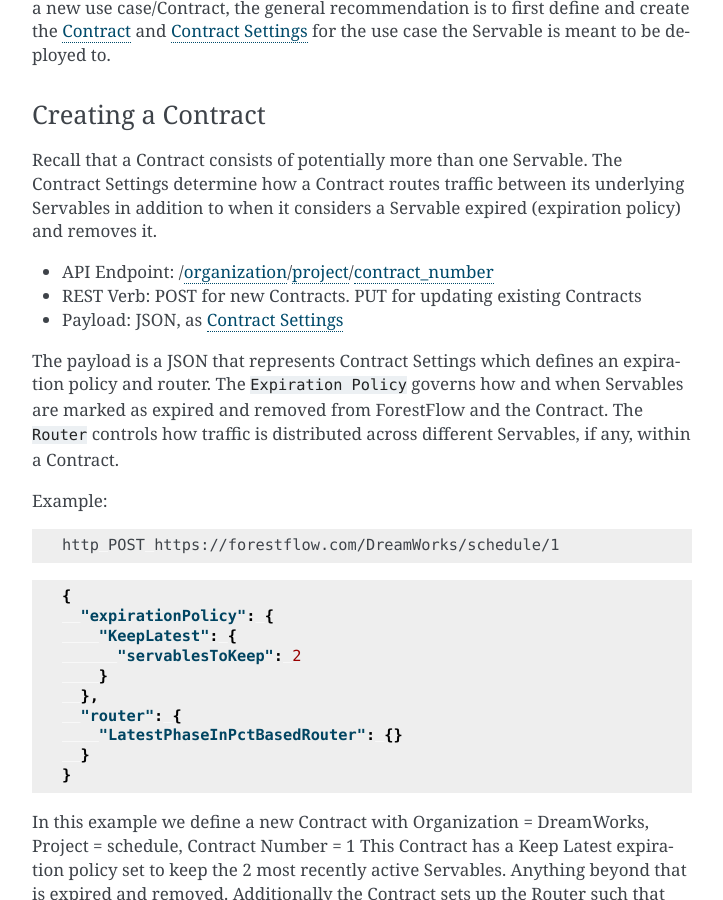
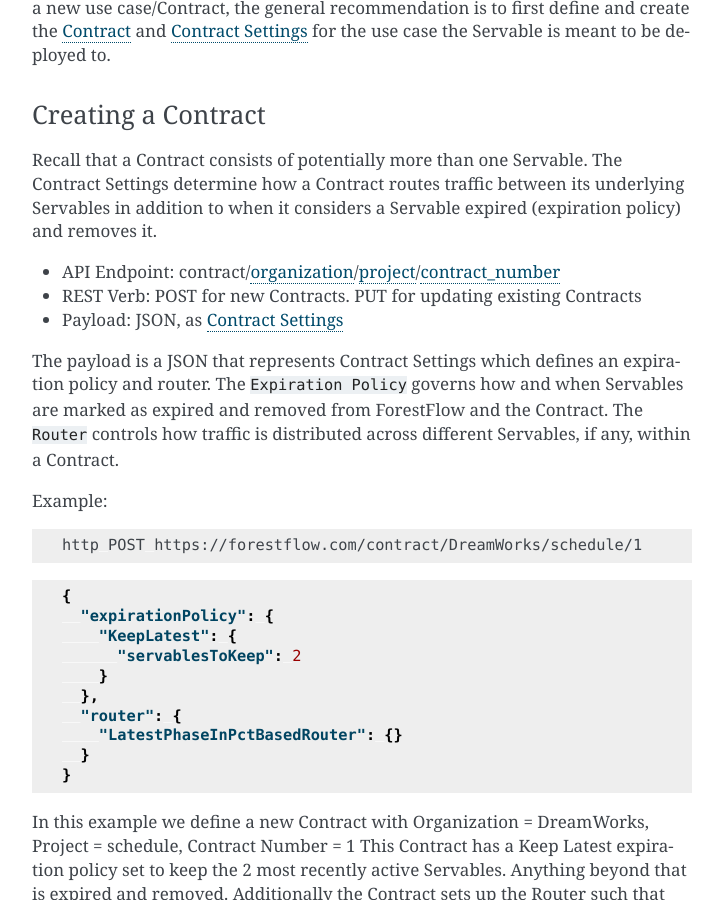
Before and after one commit to ForestFlow/ForestFlow, a Sphinx documentation site: the page built from docs/concepts.md, in a window 1280 px wide and 900 px high, scrolled down 3118 px. Shown: the whole window, without its empty margins (388-1111 px from the left). Built offline with Sphinx 7.4.7, drawn with Linux system fonts in a browser that asks for light colours.

Commit message:
updated contracts API and docs

````diff
--- a/docs/concepts.md
+++ b/docs/concepts.md
@@ -109,7 +109,7 @@ If this is a new use case/Contract, the general recommendation is to first defin
 Recall that a Contract consists of potentially more than one Servable. The Contract Settings determine how a Contract routes traffic between its underlying Servables in
 addition to when it considers a Servable expired (expiration policy) and removes it.
 
- - API Endpoint: /[organization](#contract-organization)/[project](#contract-project)/[contract_number](#contract-contract_number)
+ - API Endpoint: contract/[organization](#contract-organization)/[project](#contract-project)/[contract_number](#contract-contract_number)
  - REST Verb: POST for new Contracts. PUT for updating existing Contracts
  - Payload: JSON, as [Contract Settings](https://github.com/dreamworksanimation/ForestFlow/tree/master/core/src/main/protobuf/ContractSettings.proto)
 
@@ -120,7 +120,7 @@ The `Router` controls how traffic is distributed across different Servables, if
 Example:
 
 ```bash
-http POST https://forestflow.com/DreamWorks/schedule/1
+http POST https://forestflow.com/contract/DreamWorks/schedule/1
 ```
 ```json
 {
````
Also changed, not shown: 1 other file.
